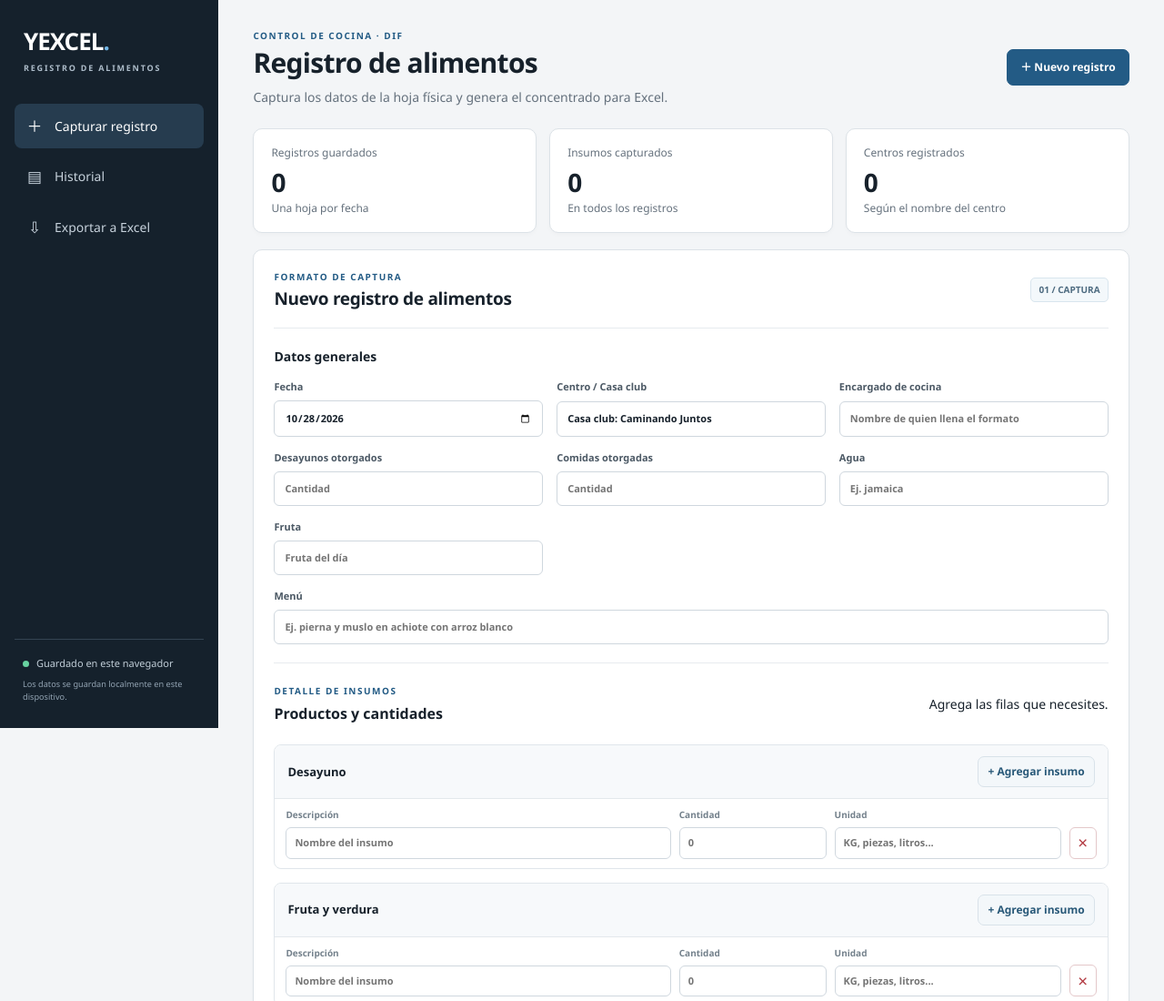
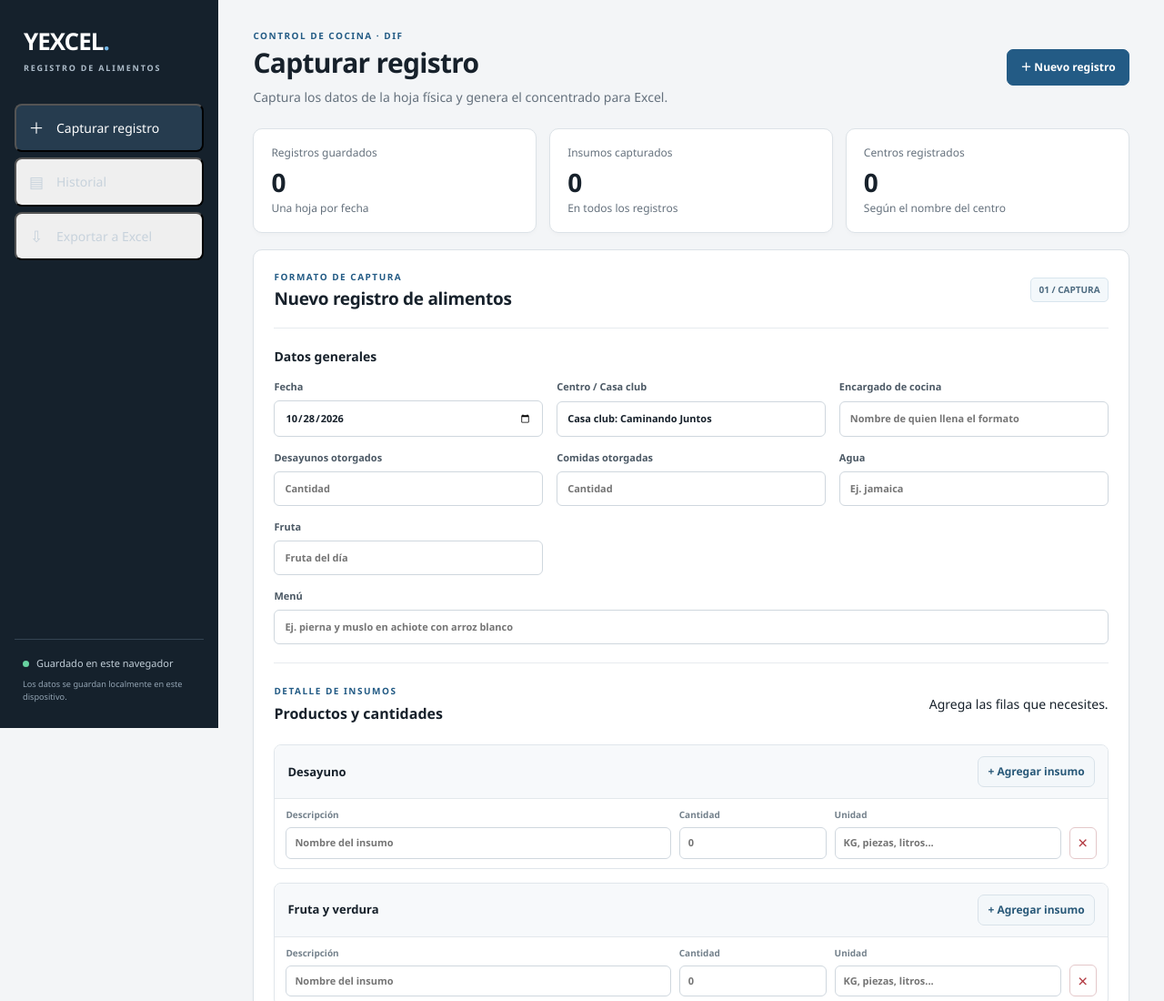
Before and after one commit to JEEM244/YEXCEL, a website: page index.html in a window 1280 px wide. Shown: the top 1100 px of the page at 91% size. Drawn offline with Linux system fonts and the light colour scheme.

Commit message:
Mejora navegación real entre secciones

```diff
--- a/index.html
+++ b/index.html
@@ -14,15 +14,15 @@
     <aside class="sidebar">
       <a class="brand" href="#" aria-label="YEXCEL inicio">YEXCEL<span>.</span><small>REGISTRO DE ALIMENTOS</small></a>
       <nav aria-label="Navegación principal">
-        <a class="nav-link active" href="#registro"><span>＋</span> Capturar registro</a>
-        <a class="nav-link" href="#records"><span>▤</span> Historial</a>
-        <a class="nav-link" href="#export"><span>⇩</span> Exportar a Excel</a>
+        <button class="nav-link active" type="button" data-view="registro"><span>＋</span> Capturar registro</button>
+        <button class="nav-link" type="button" data-view="records"><span>▤</span> Historial</button>
+        <button class="nav-link" type="button" data-view="export"><span>⇩</span> Exportar a Excel</button>
       </nav>
       <div class="sidebar-note"><span class="status-dot"></span> <span id="storageState">Guardado en este navegador</span><small>Los datos se guardan localmente en este dispositivo.</small></div>
     </aside>
     <main>
       <header class="topbar">
-        <div><p class="eyebrow">CONTROL DE COCINA · DIF</p><h1>Registro de alimentos</h1><p class="subtitle">Captura los datos de la hoja física y genera el concentrado para Excel.</p></div>
+        <div><p class="eyebrow">CONTROL DE COCINA · DIF</p><h1 id="pageTitle">Capturar registro</h1><p class="subtitle">Captura los datos de la hoja física y genera el concentrado para Excel.</p></div>
         <button id="addNew" class="button primary" type="button">＋ Nuevo registro</button>
       </header>
 
```
